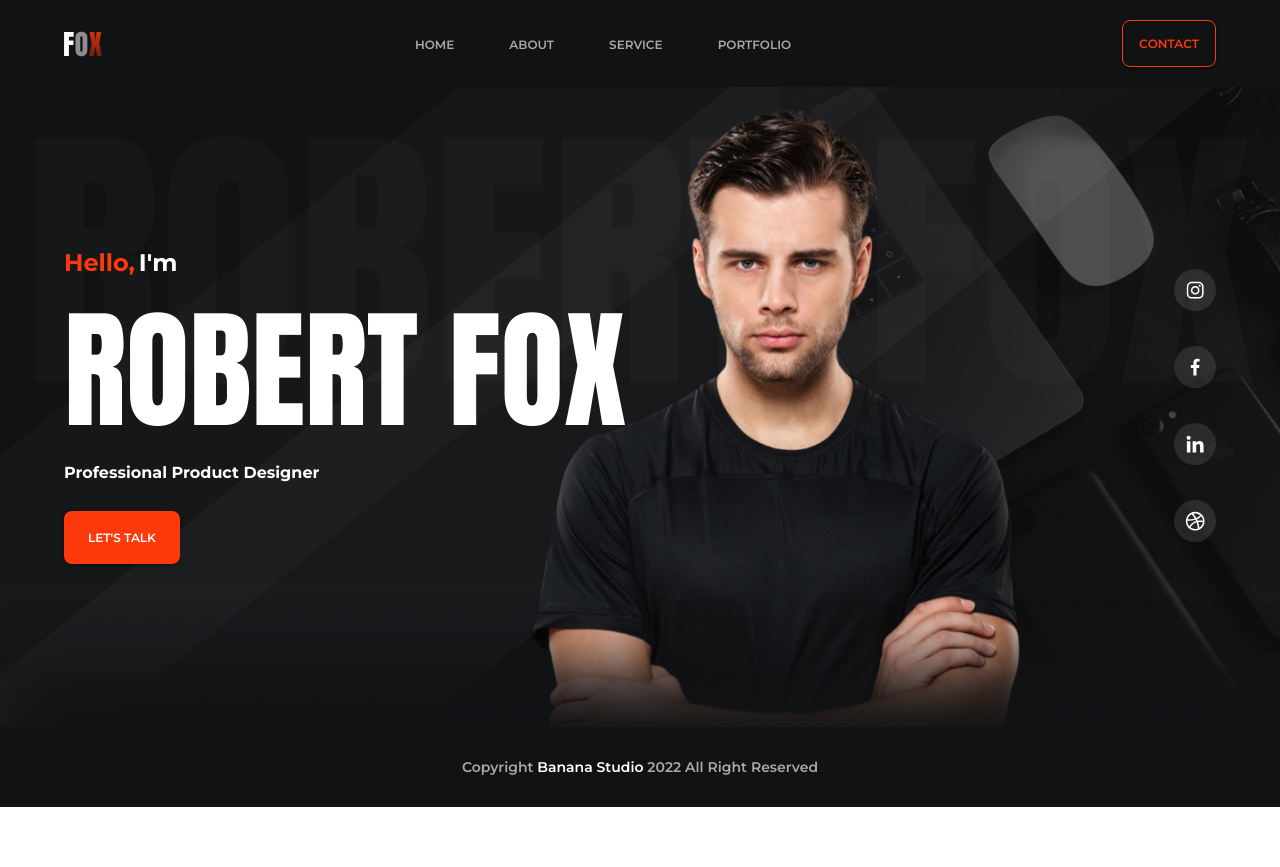
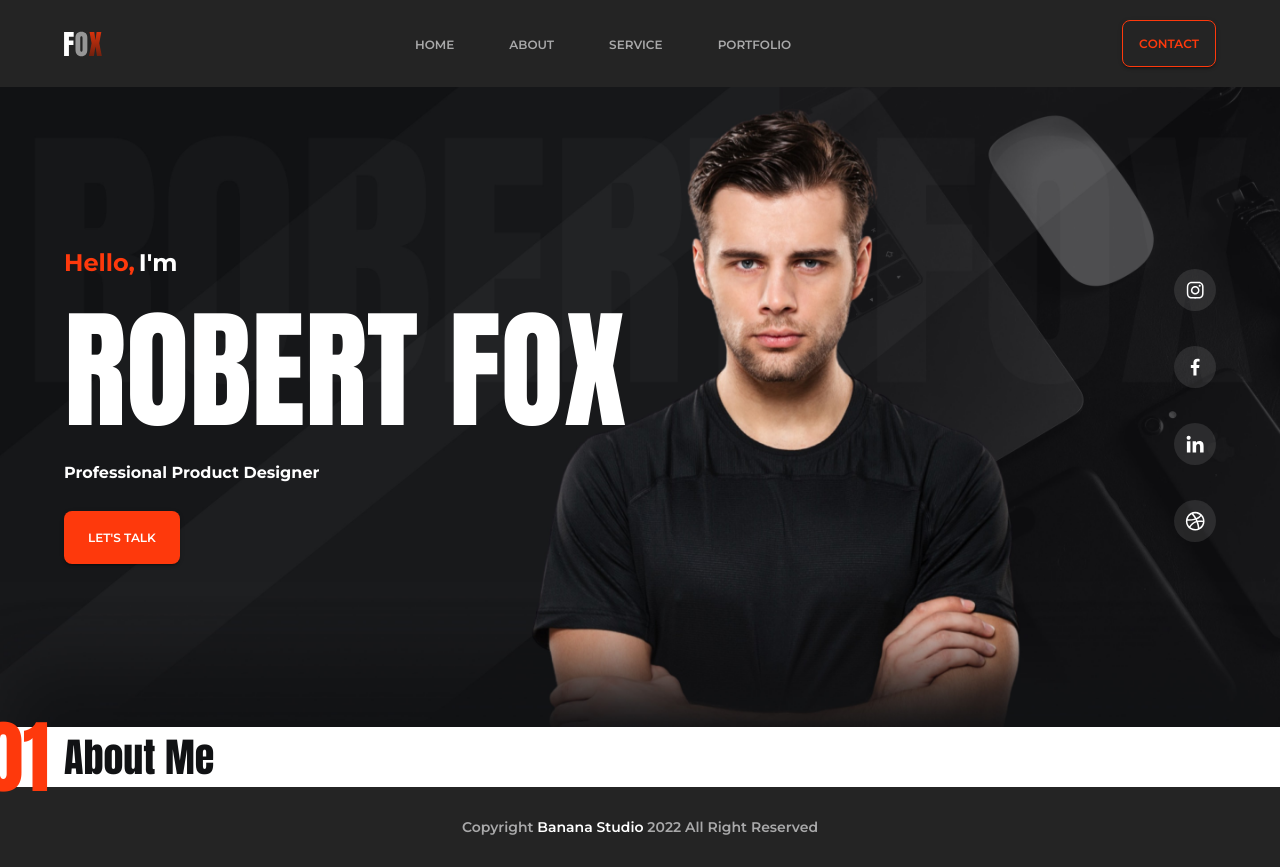
Before and after one commit to 89811421793/classcomponents, a React (Vite) app: page / in a window 1280 px wide. Before the commit the page ends 807 px from the top, so only its background shows below. Built offline with nearby package versions, Linux system fonts and the light colour scheme.

Commit message:
Проверка компонента SectionTitle и его псевдоэлемента

```diff
--- /dev/null
+++ b/src/components/SectionTitle.tsx
@@ -0,0 +1,36 @@
+import { Component } from 'react';
+import { Typography, Box } from '@mui/material';
+
+interface SectionTitleProps {
+    title: string;
+    index: number; // Добавляем пропс для порядкового номера
+}
+
+class SectionTitle extends Component<SectionTitleProps> {
+    render() {
+        const { title, index } = this.props;
+        return (
+            <Box sx={{
+                display: 'flex',
+                alignItems: 'center',
+                position: 'relative',
+                color: (theme) => theme.palette.text.primary,
+                '&::before': {
+                    content: `"${index < 10 ? '0' : ''}${index}"`, // Форматирование номера
+                    position: 'absolute',
+                    left: '-7%',
+                    fontFamily: 'Anton',
+                    fontSize: '80px',
+                    fontWeight: 400,
+                    color: (theme) => theme.palette.accent.main,
+                },
+            }}>
+                <Typography component="h2" sx={{ fontFamily: 'Anton',  fontWeight: 400,  fontSize: '40px', }}>
+                    {title}
+                </Typography>
+            </Box>
+        );
+    }
+}
+
+export default SectionTitle;
--- a/src/components/layout/Footer.tsx
+++ b/src/components/layout/Footer.tsx
@@ -6,7 +6,7 @@ export class Footer extends React.Component {
         return (
             <Box
                 sx={{
-                    backgroundColor: (theme) => theme.palette.primary.main,
+                    backgroundColor: (theme) => theme.palette.background.default,
                     paddingY: '30px',
                     textAlign: 'center',
                 }}
--- a/src/components/layout/Header.tsx
+++ b/src/components/layout/Header.tsx
@@ -13,7 +13,7 @@ export class Header extends React.Component {
         component="header"
         sx={{
           padding: "10px 20px",
-          backgroundColor: (theme) => theme.palette.primary.main,
+          backgroundColor: (theme) => theme.palette.background.default,
         }}
       >
         <Container
@@ -44,14 +44,14 @@ export class Header extends React.Component {
               flex: "0 0 auto",
               border: (theme: Theme) =>
                 `1px solid ${theme.palette.accent.main}`,
-              color: (theme) => theme.palette.accent.main, // Цвет текста
-              padding: "12px 16px", // Паддинг
-              backgroundColor: (theme) => theme.palette.primary.main, // Цвет фона такой же как у header
-              fontFamily: "Montserrat", // Шрифт
-              fontSize: "12px", // Размер шрифта
-              fontWeight: 600, // Жирность шрифта
+              color: (theme) => theme.palette.accent.main,
+              padding: "12px 16px",
+              backgroundColor: (theme) => theme.palette.background.default, // Цвет фона такой же как у header
+              fontFamily: "Montserrat",
+              fontSize: "12px",
+              fontWeight: 600,
               "&:hover": {
-                backgroundColor: (theme) => theme.palette.primary.main, // Цвет фона при наведении
+                backgroundColor: (theme) => theme.palette.background.default, // Цвет фона при наведении
               },
             }}
           >
--- a/src/mui/theme.ts
+++ b/src/mui/theme.ts
@@ -18,7 +18,7 @@ declare module '@mui/material/styles' {
 const theme = createTheme({
     palette: {
         primary: {
-            main: '#111214',
+            main: '#FE390C',
         },
         secondary: {
             main: '#111214',
--- a/src/pages/homepage/Home.tsx
+++ b/src/pages/homepage/Home.tsx
@@ -1,11 +1,13 @@
 import { Component } from 'react';
 import { Hero } from './sections/Hero';
+import { AboutSection } from './sections/AboutSection';
 
 export class Home extends Component {
     render() {
         return (
             <div>
                <Hero/>
+               <AboutSection/>
             </div>
         );
     }
--- /dev/null
+++ b/src/pages/homepage/sections/AboutSection.tsx
@@ -0,0 +1,15 @@
+import { Component } from 'react';
+import { Container } from "@mui/material";
+import SectionTitle from '../../../components/SectionTitle';
+
+export class AboutSection extends Component {
+    render() {
+        return (
+            <div>
+               <Container>
+           <SectionTitle index={1} title={"About Me"}/>
+               </Container>
+            </div>
+        );
+    }
+}
```
